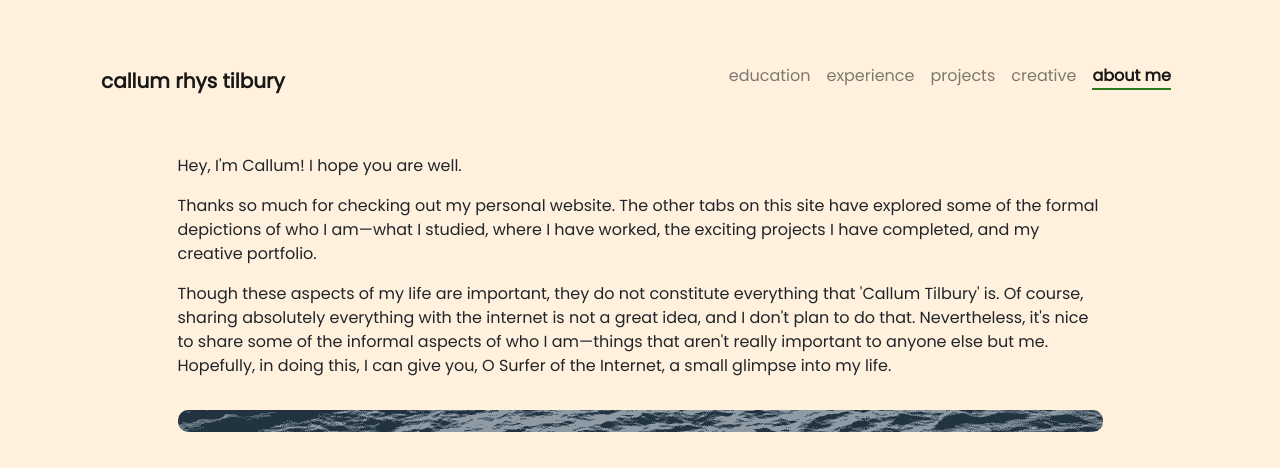
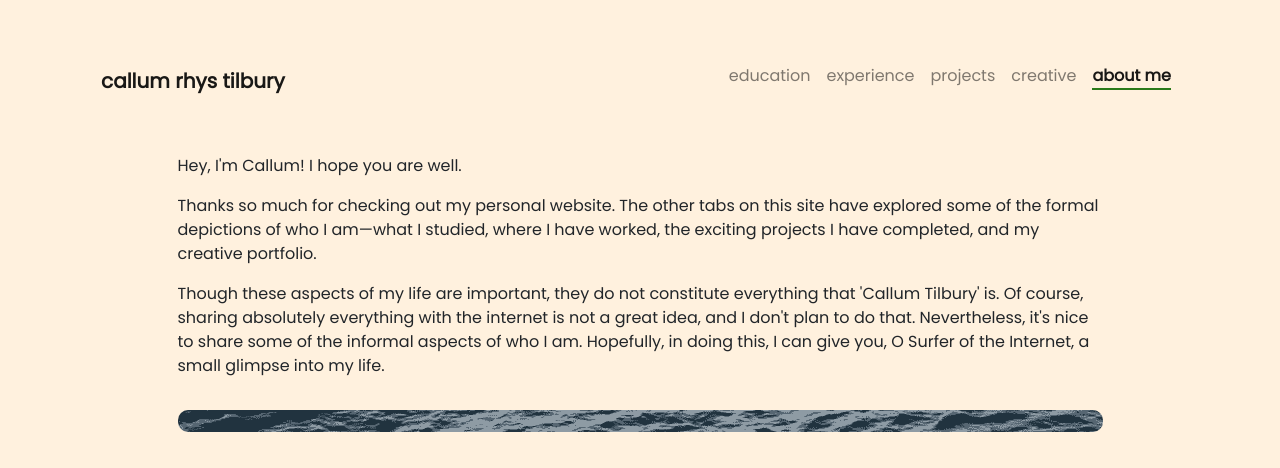
Before and after one commit to callumtilbury/callumtilbury.github.io, a Jekyll site: the page built from pages/about me.md, in a window 1280 px wide and 900 px high, cut to the strip 0-468 px from the top of the window. Built offline with Jekyll 4.4.1, drawn with Linux system fonts in a browser that asks for light colours; nearby versions of some CDN libraries; some of the changed text lies outside the part shown.

```diff
--- a/pages/about me.md
+++ b/pages/about me.md
@@ -11,7 +11,7 @@
     <p>
         Thanks so much for checking out my personal website. The other tabs on this site have explored some of the formal depictions of who I am—what I studied, where I have worked, the exciting projects I have completed, and my creative portfolio.</p>
     <p>
-        Though these aspects of my life are important, they do not constitute everything that 'Callum Tilbury' is. Of course, sharing absolutely everything with the internet is not a great idea, and I don't plan to do that. Nevertheless, it's nice to share some of the informal aspects of who I am—things that aren't really important to anyone else but me. Hopefully, in doing this, I can give you, O Surfer of the Internet, a small glimpse into my life.</p>
+        Though these aspects of my life are important, they do not constitute everything that 'Callum Tilbury' is. Of course, sharing absolutely everything with the internet is not a great idea, and I don't plan to do that. Nevertheless, it's nice to share some of the informal aspects of who I am. Hopefully, in doing this, I can give you, O Surfer of the Internet, a small glimpse into my life.</p>
 </div>
 
 
```
Also changed, not shown: other parts of pages/about me.md (+1 -1 lines).
